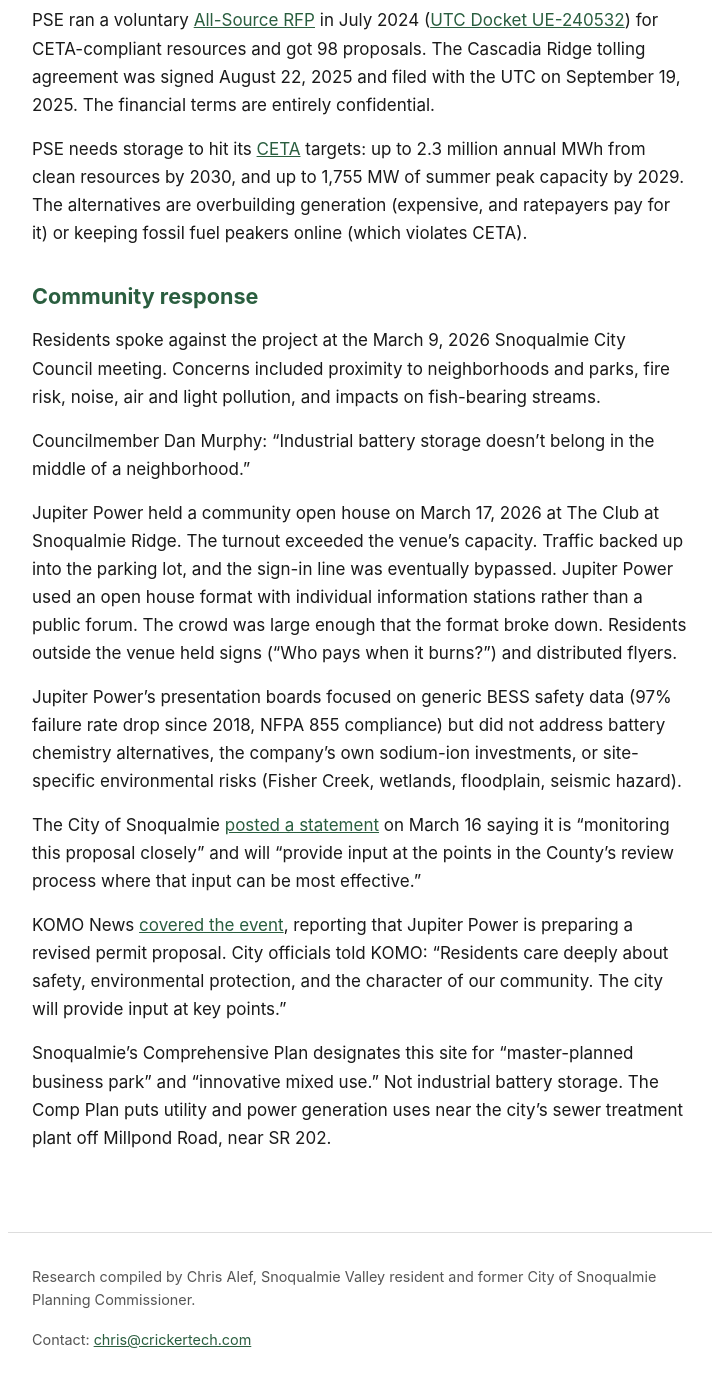
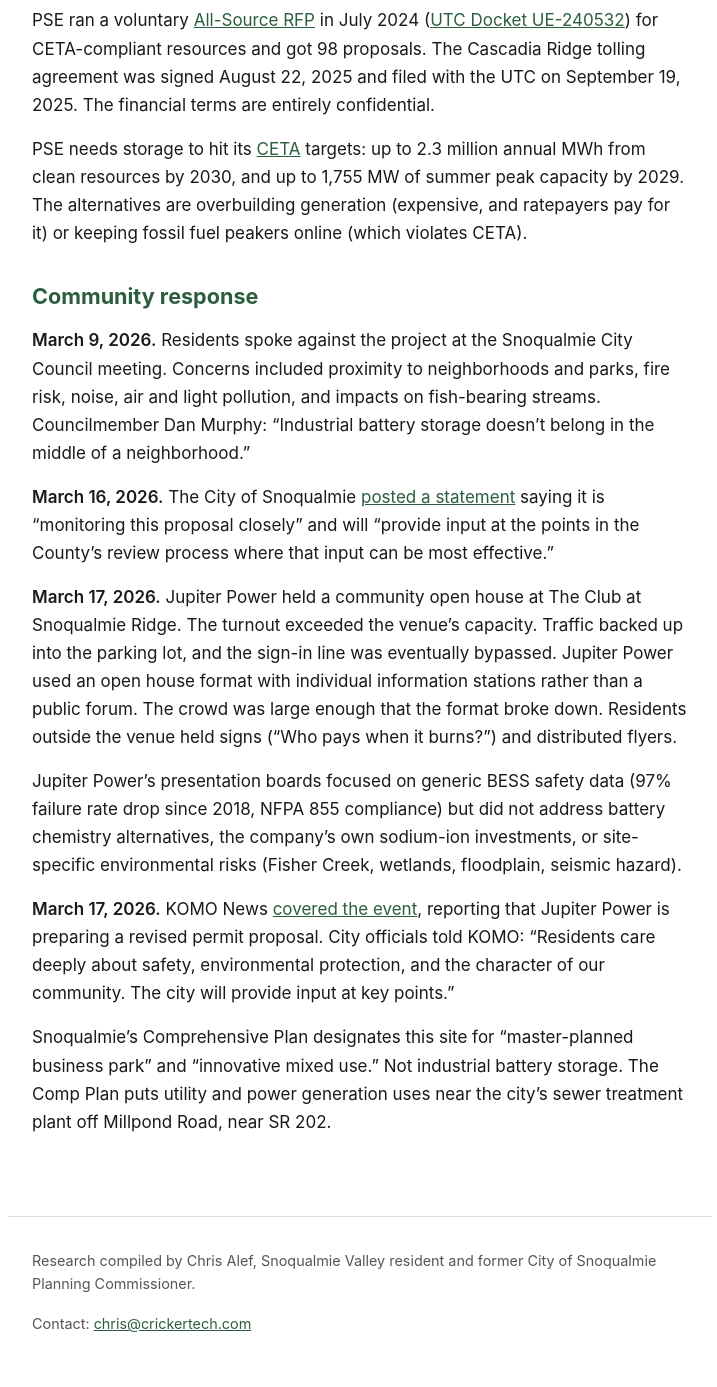
Before and after one commit to calef/cascadia-ridge-bess, a Jekyll site: the page built from _pages/project.md, in a window 1280 px wide and 1400 px high, scrolled down 1696 px. Shown: the top 1387 px of the window, without its empty margins (280-997 px from the left). Built offline with Jekyll 4.4.1, drawn with Linux system fonts in a browser that asks for light colours.

```diff
--- a/_pages/project.md
+++ b/_pages/project.md
@@ -43,16 +43,14 @@ PSE needs storage to hit its [CETA](/ceta) targets: up to 2.3 million annual MWh
 
 ## Community response
 
-Residents spoke against the project at the March 9, 2026 Snoqualmie City Council meeting. Concerns included proximity to neighborhoods and parks, fire risk, noise, air and light pollution, and impacts on fish-bearing streams.
+**March 9, 2026.** Residents spoke against the project at the Snoqualmie City Council meeting. Concerns included proximity to neighborhoods and parks, fire risk, noise, air and light pollution, and impacts on fish-bearing streams. Councilmember Dan Murphy: "Industrial battery storage doesn't belong in the middle of a neighborhood."
 
-Councilmember Dan Murphy: "Industrial battery storage doesn't belong in the middle of a neighborhood."
+**March 16, 2026.** The City of Snoqualmie [posted a statement](https://www.snoqualmiewa.gov/m/NewsFlash/Home/Detail/1821) saying it is "monitoring this proposal closely" and will "provide input at the points in the County's review process where that input can be most effective."
 
-Jupiter Power held a community open house on March 17, 2026 at The Club at Snoqualmie Ridge. The turnout exceeded the venue's capacity. Traffic backed up into the parking lot, and the sign-in line was eventually bypassed. Jupiter Power used an open house format with individual information stations rather than a public forum. The crowd was large enough that the format broke down. Residents outside the venue held signs ("Who pays when it burns?") and distributed flyers.
+**March 17, 2026.** Jupiter Power held a community open house at The Club at Snoqualmie Ridge. The turnout exceeded the venue's capacity. Traffic backed up into the parking lot, and the sign-in line was eventually bypassed. Jupiter Power used an open house format with individual information stations rather than a public forum. The crowd was large enough that the format broke down. Residents outside the venue held signs ("Who pays when it burns?") and distributed flyers.
 
 Jupiter Power's presentation boards focused on generic BESS safety data (97% failure rate drop since 2018, NFPA 855 compliance) but did not address battery chemistry alternatives, the company's own sodium-ion investments, or site-specific environmental risks (Fisher Creek, wetlands, floodplain, seismic hazard).
 
-The City of Snoqualmie [posted a statement](https://www.snoqualmiewa.gov/m/NewsFlash/Home/Detail/1821) on March 16 saying it is "monitoring this proposal closely" and will "provide input at the points in the County's review process where that input can be most effective."
-
-KOMO News [covered the event](https://komonews.com/news/local/snoqualmie-ridge-lithium-battery-storage-project-draws-scrutiny-as-permit-process-begins-community-fire-safety-toxic-environment-jupiter-power-king-county), reporting that Jupiter Power is preparing a revised permit proposal. City officials told KOMO: "Residents care deeply about safety, environmental protection, and the character of our community. The city will provide input at key points."
+**March 17, 2026.** KOMO News [covered the event](https://komonews.com/news/local/snoqualmie-ridge-lithium-battery-storage-project-draws-scrutiny-as-permit-process-begins-community-fire-safety-toxic-environment-jupiter-power-king-county), reporting that Jupiter Power is preparing a revised permit proposal. City officials told KOMO: "Residents care deeply about safety, environmental protection, and the character of our community. The city will provide input at key points."
 
 Snoqualmie's Comprehensive Plan designates this site for "master-planned business park" and "innovative mixed use." Not industrial battery storage. The Comp Plan puts utility and power generation uses near the city's sewer treatment plant off Millpond Road, near SR 202.
```
